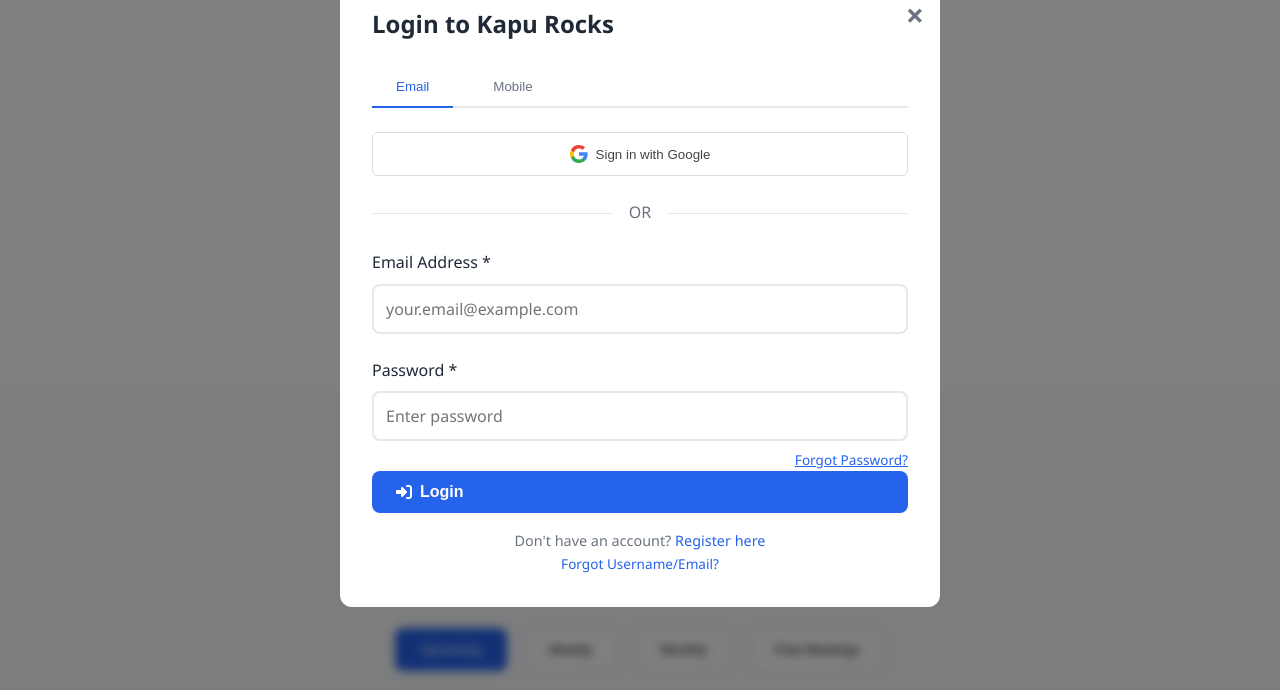
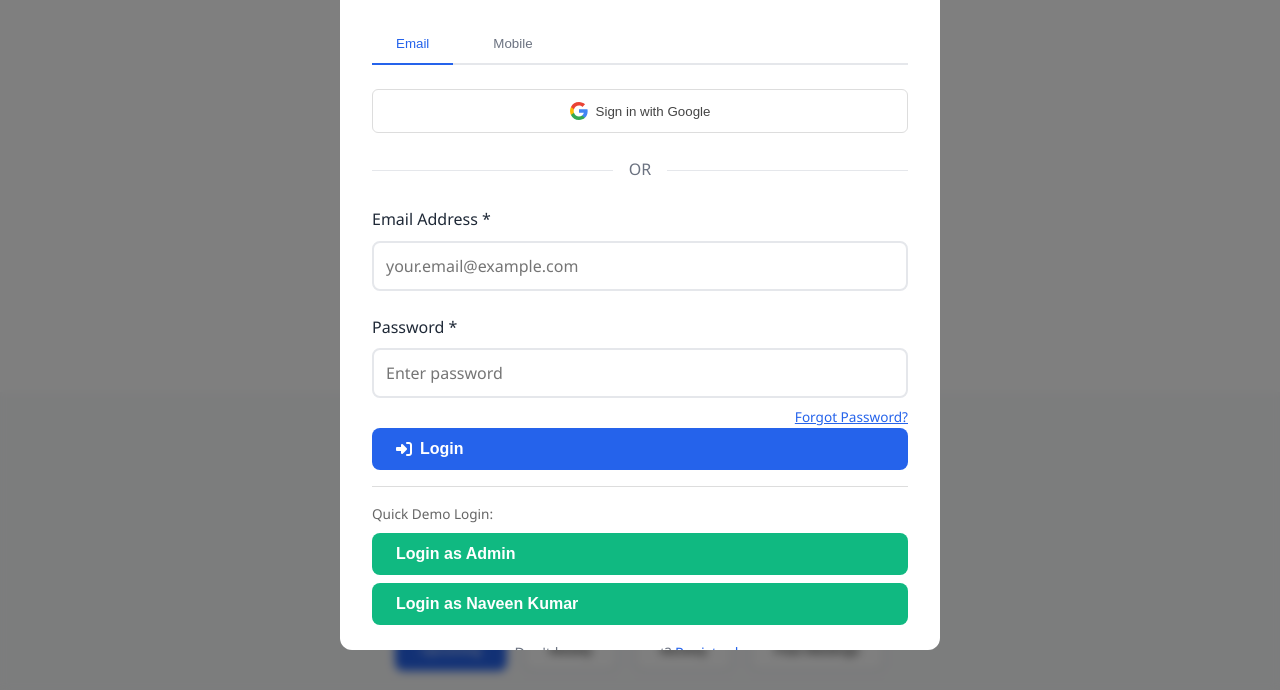
Before and after one commit to naveenroyal4b3/kapu-rocks, a plain HTML site: page index.html in a window 1280 px wide. Both pictures are taken after typing "Sample" into the empty fields and a click on the button "Add Your Business". Shown: the part 1010-1700 px from the top of the page. Drawn offline with Linux system fonts and the light colour scheme.

Commit message:
Add quick login buttons as temporary workaround

```diff
--- a/index.html
+++ b/index.html
@@ -414,6 +414,18 @@
                     <button type="submit" class="btn btn-primary" style="width: 100%;">
                         <i class="fas fa-sign-in-alt"></i> Login
                     </button>
+
+                    <!-- TEMPORARY: Quick login buttons for demo -->
+                    <div style="margin-top: 1rem; padding-top: 1rem; border-top: 1px solid #ddd;">
+                        <p style="font-size: 0.85rem; color: #666; margin-bottom: 0.5rem;">Quick Demo Login:</p>
+                        <button type="button" onclick="quickLogin('admin')" class="btn btn-secondary" style="width: 100%; margin-bottom: 0.5rem; background: #10b981; color: white;">
+                            Login as Admin
+                        </button>
+                        <button type="button" onclick="quickLogin('naveen')" class="btn btn-secondary" style="width: 100%; background: #10b981; color: white;">
+                            Login as Naveen Kumar
+                        </button>
+                    </div>
+
                     <p class="login-note">
                         Don't have an account? <a href="#" id="showRegister">Register here</a><br>
                         <a href="#" id="forgotUsernameLink" class="forgot-link" style="font-size: 0.85rem; color: var(--primary-color);">Forgot Username/Email?</a>
--- a/script.js
+++ b/script.js
@@ -1868,6 +1868,35 @@
 window.debugShowUsers = debugShowUsers;
 window.debugResetDatabase = debugResetDatabase;
 
+// Quick login function - TEMPORARY WORKAROUND
+function quickLogin(userType) {
+    const users = Storage.get('users');
+    let user;
+
+    if (userType === 'admin') {
+        user = users.find(u => u.email === 'admin@kapurocks.com');
+    } else if (userType === 'naveen') {
+        user = users.find(u => u.email === 'naveenroyal4b3@gmail.com');
+    }
+
+    if (user) {
+        AuthManager.currentUser = {
+            id: user.id,
+            name: user.name,
+            email: user.email,
+            mobile: user.mobile,
+            role: user.role
+        };
+        Storage.setItem('currentSession', AuthManager.currentUser);
+        AuthManager.updateUI();
+        ModalManager.close('loginModal');
+        showNotification('Logged in as ' + user.name, 'success');
+    }
+}
+
+// Make quick login available globally
+window.quickLogin = quickLogin;
+
 // Global functions for onclick handlers
 function handleLogout() {
     console.log('handleLogout called');
```
